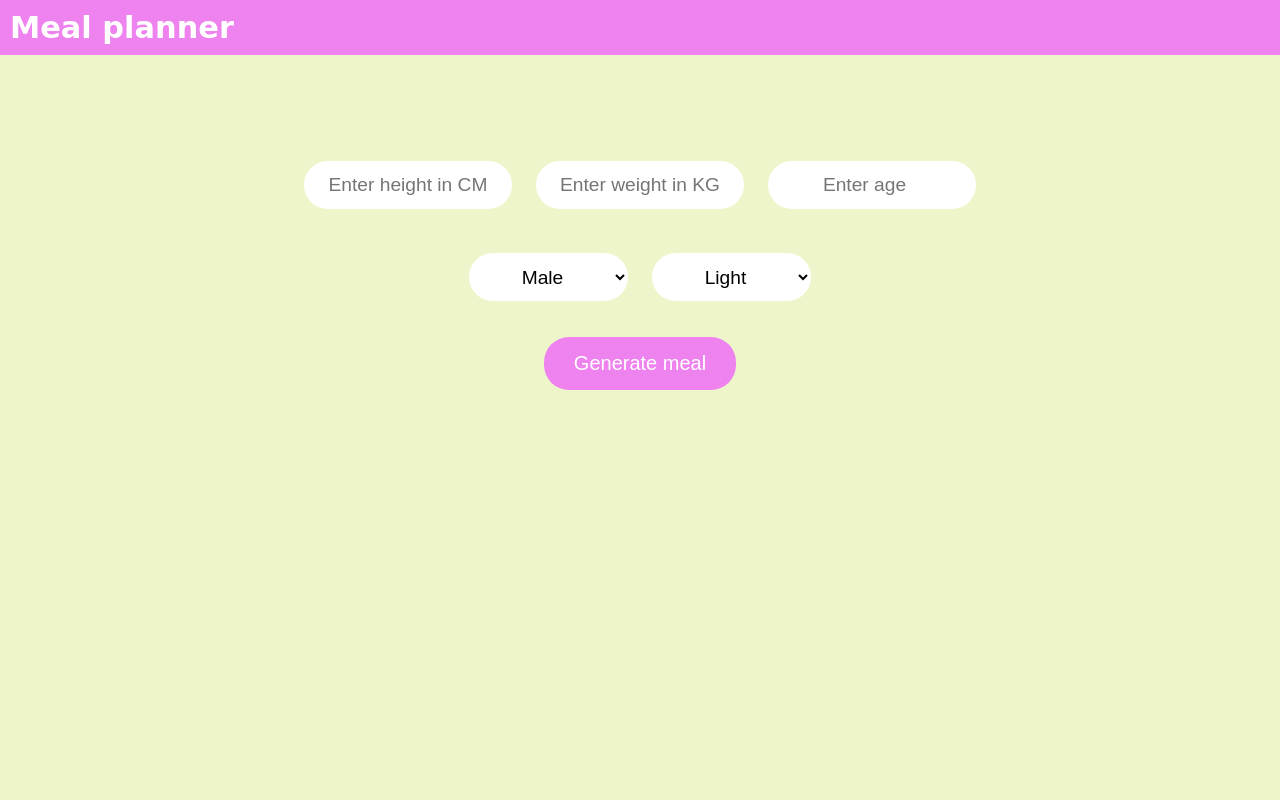
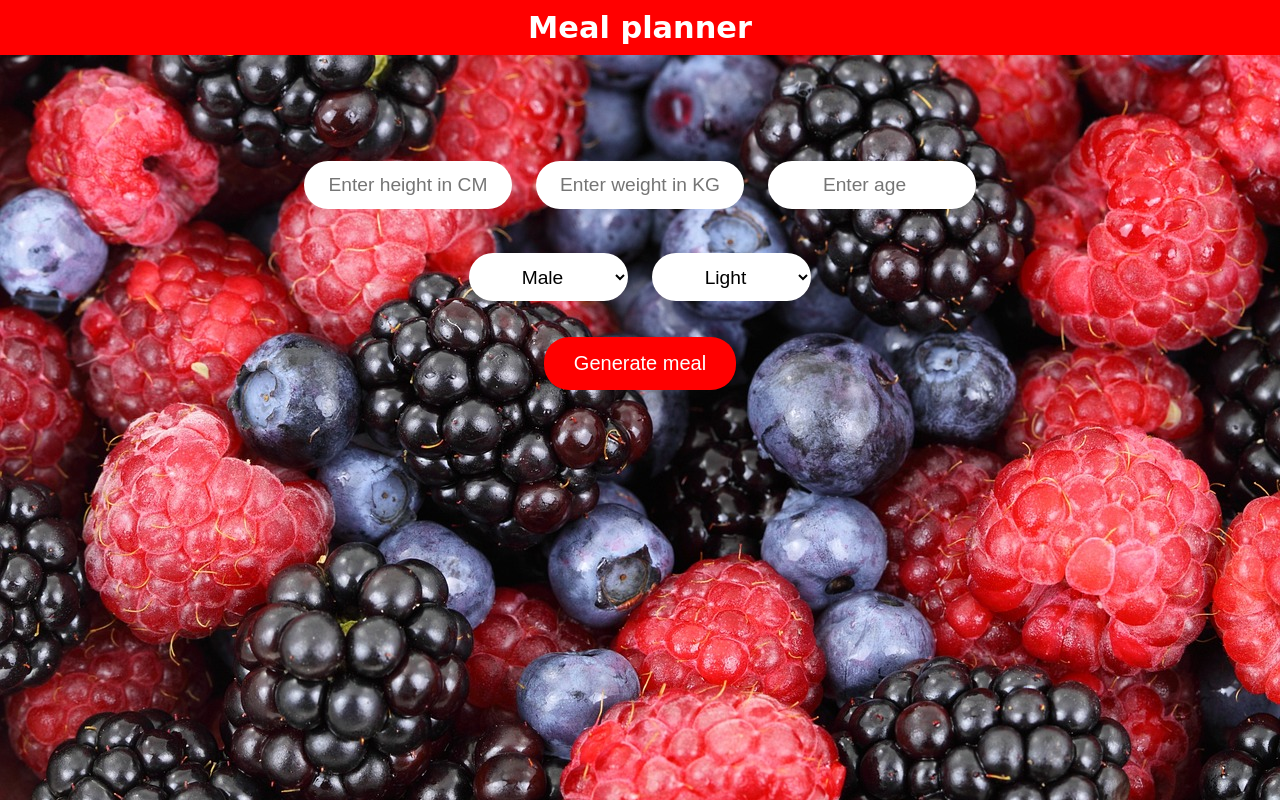
Before and after one commit to Prasannathondamalla06/Meal-planner, a plain HTML site: page index.html in a window 1280 px wide. Drawn offline with Linux system fonts and the light colour scheme.

Commit message:
feat: :art: Review changes done
Review changes done

```diff
--- a/index.css
+++ b/index.css
@@ -4,16 +4,24 @@
      margin: 0;
 }
 body{
-    background-color: rgba(239, 245, 201, 0.957);
+
+    background-image: url("berries.jpg");
+    background-repeat: no-repeat;
+    background-size: cover;
+    opacity: 1;
+    animation: move 60s;
 
 }
+
+
 #heading{
-    background-color: violet;
+    background-color: red;
     font-size: 1.9rem;
     font-family: cursive;
     position: relative;
     padding: 10px;
     color:white;
+    text-align: center;
 }
 
 #information{
@@ -90,7 +98,7 @@ select {
      position: relative;
     bottom: -50px;
 
-    background-color: violet;
+    background-color: red;
     font-size: 20px;
     color: white;
     border: none;
@@ -245,3 +253,12 @@ h5{
         top: -1rem;
     }
   }
+  input:hover {
+    background-color: yellow;
+
+  }
+
+  select:hover {
+    background-color: yellow;
+
+  }
--- a/index.js
+++ b/index.js
@@ -33,6 +33,11 @@ const showData = () => {
     alert("Please fill the detail.");
     return;
   }
+  if(height.value<=0 || weight.value<=0){
+    alert("fil positive number");
+    return;
+  }
+
   generate_meal_cart(bmr);
 };
 
@@ -76,6 +81,7 @@ async function generate_meal_cart(bmr) {
     .then((res) => res.json())
     .then((data) => {
       result = data;
+
     });
     let mealTime = ["BREAKFAST", "LUNCH", "DINNER"];
     let t = 0;
@@ -89,6 +95,7 @@ async function generate_meal_cart(bmr) {
       })
       .then((data) => {
         imgURL = data.image;
+        console.log(imgURL);
       });
 
 
```
Also changed, not shown: berries.jpg (added), 1 other file.
